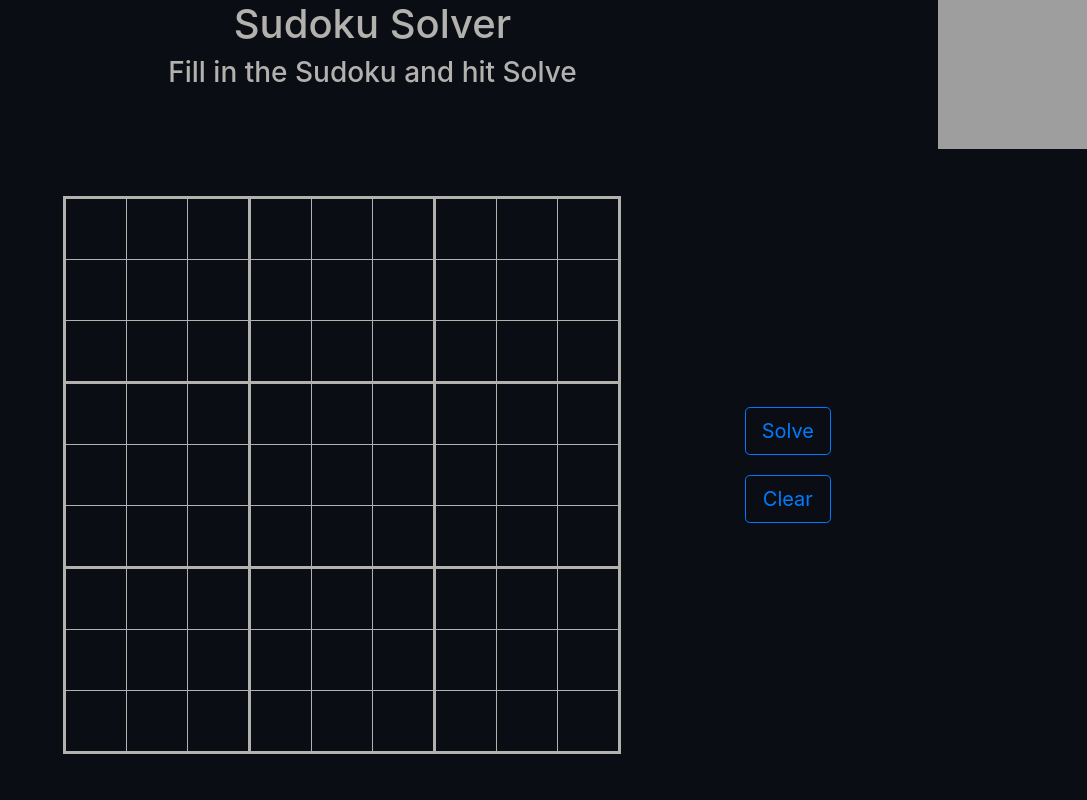
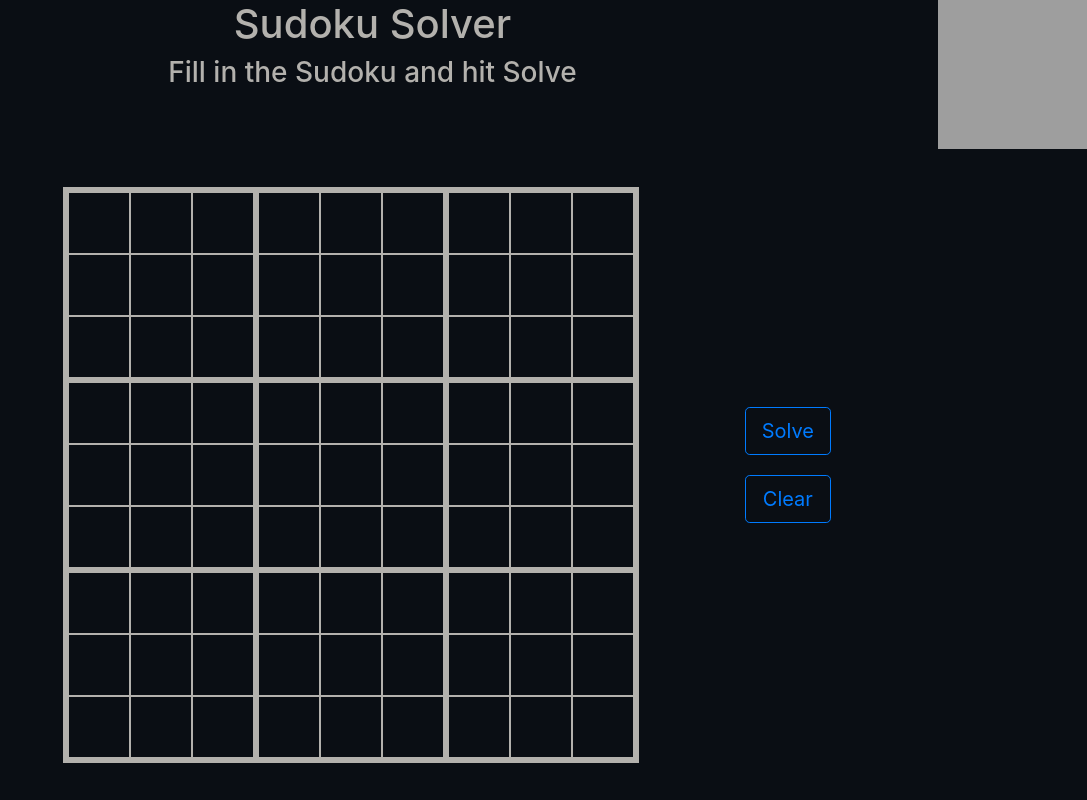
Before and after one commit to gtodor/sudoku-solver-app, a React (Create React App) app: page / in a window 1280 px wide. Shown: the whole page, without its empty margins (193-1280 px from the left). Built offline with nearby package versions, Linux system fonts and the light colour scheme; grey boxes are pictures that could not be loaded.

Commit message:
improve css

```diff
--- a/src/App.css
+++ b/src/App.css
@@ -35,16 +35,17 @@ html {
   color: #b3b1ad;
   height: 60px;
   width: 60px;
-  font-family: "Courier New", Courier, monospace;
+  font-family: Verdana, Geneva, Tahoma, sans-serif;
   font-size: xx-large;
 }
 
 .SudokuCell:focus {
-  border: 2px solid crimson;
+  border: 4px solid crimson;
 }
 
 .isHint {
   background-color: #1e283a;
+  color: coral;
 }
 
 .buttonsPanel {
@@ -82,28 +83,28 @@ a {
 }
 
 table {
-  border: 1px solid #b3b1ad;
+  border: 6px solid #b3b1ad;
   border-collapse: collapse;
 }
 
 td {
   padding: 0;
   text-align: center;
-  border: 1px solid #b3b1ad;
+  border: 2px solid #b3b1ad;
 }
 
 td:first-child {
-  border-left: solid;
+  border-left: 6px solid;
 }
 
 td:nth-child(3n) {
-  border-right: solid;
+  border-right: 6px solid;
 }
 
 tr:first-child {
-  border-top: solid;
+  border-top: 6px solid;
 }
 
 tr:nth-child(3n) td {
-  border-bottom: solid;
+  border-bottom: 6px solid;
 }
```
